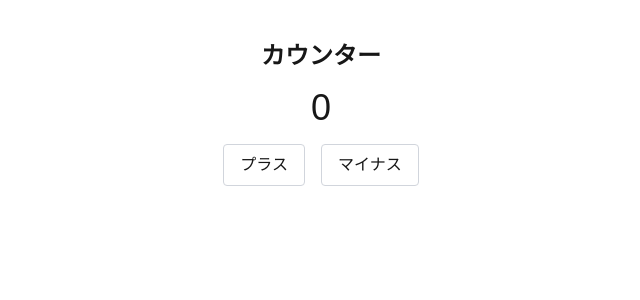
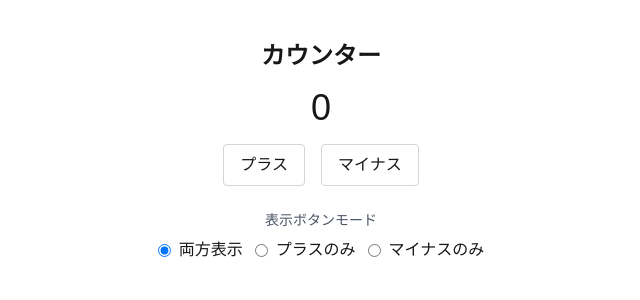
Before and after one commit to shirasuHigurashi/next-js-sample-app, a Next.js app: page /counter in a window 1280 px wide. Shown: the top 300 px of the page, without its empty margins (319-959 px from the left). Built offline with nearby package versions, Linux system fonts and the light colour scheme.

Commit message:
step8 dd union-typed button visibility mode

```diff
--- a/src/views/CounterView/hooks.ts
+++ b/src/views/CounterView/hooks.ts
@@ -1,7 +1,11 @@
 import { useEffect,useState } from "react"
+
+export type Mode = "both" |"plusOnly"| "minusOnly"
 
 export const useCounterView=()=>{
     const [count,setCount]=useState(0)
+    const [selectMode,setSelectMode] =useState<Mode>("both")
+
     const handlePlusButtonClick =()=>{
         console.log("プラスボタンが押されました。")
         setCount(count+1)
@@ -11,6 +15,9 @@ export const useCounterView=()=>{
         if (count <=0)return
         setCount(count-1)
     }
+    const handleChangeMode =(mode:Mode)=>{
+        setSelectMode(mode)
+    }
 
     useEffect(()=>{
         console.log("現在のカウント",count)
@@ -19,7 +26,9 @@ export const useCounterView=()=>{
     return{
         count,
         handlePlusButtonClick,
-        handleMinusButtonClick
+        handleMinusButtonClick,
+        handleChangeMode,
+        selectMode,
     }
 
 }
--- a/src/views/CounterView/index.tsx
+++ b/src/views/CounterView/index.tsx
@@ -1,31 +1,66 @@
 "use client"
 
-import { useCounterView } from "./hooks"
+import { Mode,useCounterView } from "./hooks"
 
 
 //useEffect は変更を検知して処理を実行することができる関数です。
 
 export function CounterView(){
+    type show = boolean
     const {
         count,
         handlePlusButtonClick,
         handleMinusButtonClick,
+        handleChangeMode,
+        selectMode,
 
     } =useCounterView()
+    const modes:Mode[]= ["both","plusOnly","minusOnly"]
+    const modeLabels:Record<Mode,string>={
+        both:"両方表示",
+        plusOnly:"プラスのみ",
+        minusOnly:"マイナスのみ",
+    }
+    const showPlus:show = selectMode === "both" || selectMode ==="plusOnly"
+    const showMinus:show = selectMode === "both" || selectMode ==="minusOnly"
+
 
     return(
         <div className="max-w-md mx-auto mt-10 text-center">
 
                 <h1 className="text-2xl font-bold">カウンター</h1>
                 <p className="text-4xl my-4">{count}</p>
+
                 <div className="flex justify-center gap-4">
+                    {showPlus &&
                     <button
                     className ="px-4 py-2 rounded border border-gray-300 hover:gb-gray-50 active:scale-95"
                     onClick={handlePlusButtonClick}>プラス</button>
+                    }
+                    {showMinus &&
                     <button
                     className ="px-4 py-2 rounded border border-gray-300 hover:gb-gray-50 active:scale-95"
                     onClick={handleMinusButtonClick}>マイナス</button>
+                    }
                 </div>
+                <div className="mt-6">
+                    <div className="text-sm text-gray-600 mb-2">表示ボタンモード</div>
+                    <div className="flex flex-wrap gap-3">
+                        {modes.map((mode)=>(
+                            <label key={mode}className="inline-flex items-center gap-2">
+                                <input
+                                type="radio"
+                                name="mode"
+                                checked={mode===selectMode}
+                                onChange={()=>handleChangeMode(mode)}
+
+                            />
+                            <span>{modeLabels[mode]}</span>
+                            </label>
+                        ))}
+                    </div>
+                </div>
+
         </div>
 
     )
```
